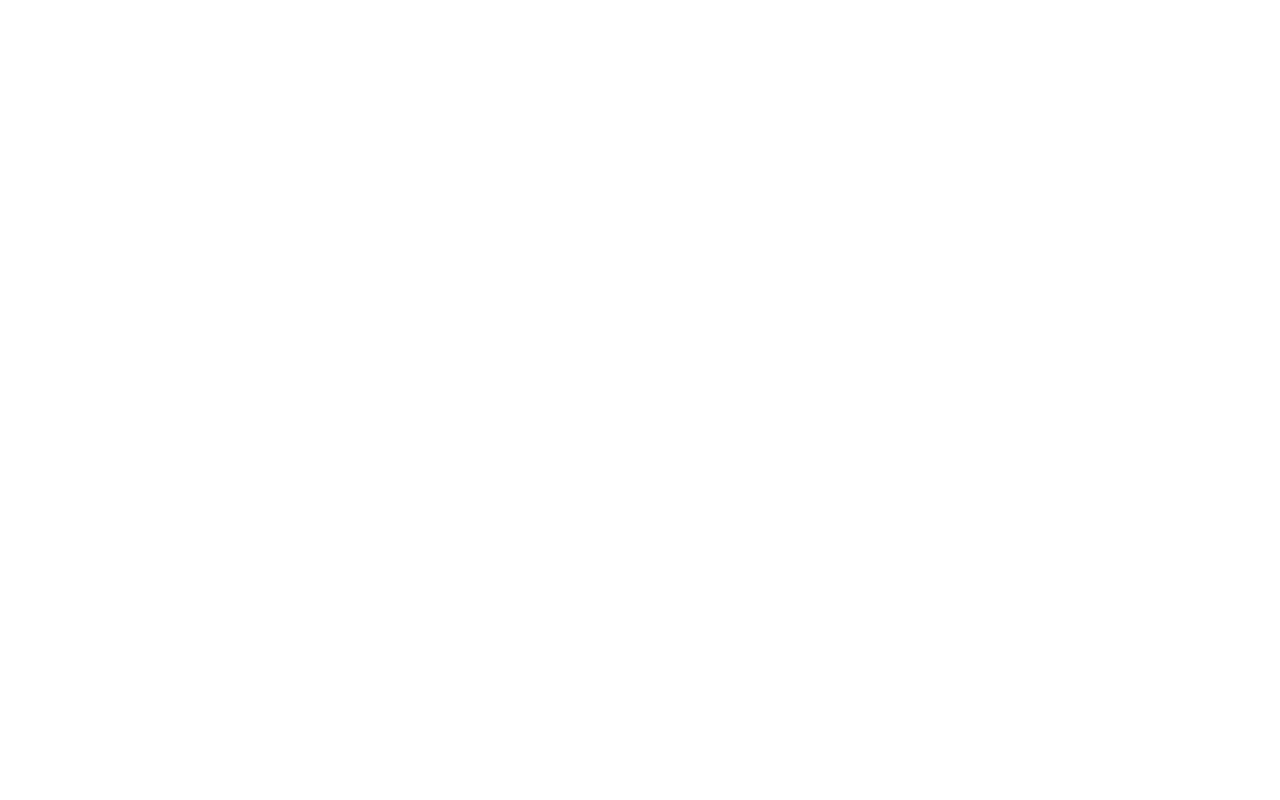
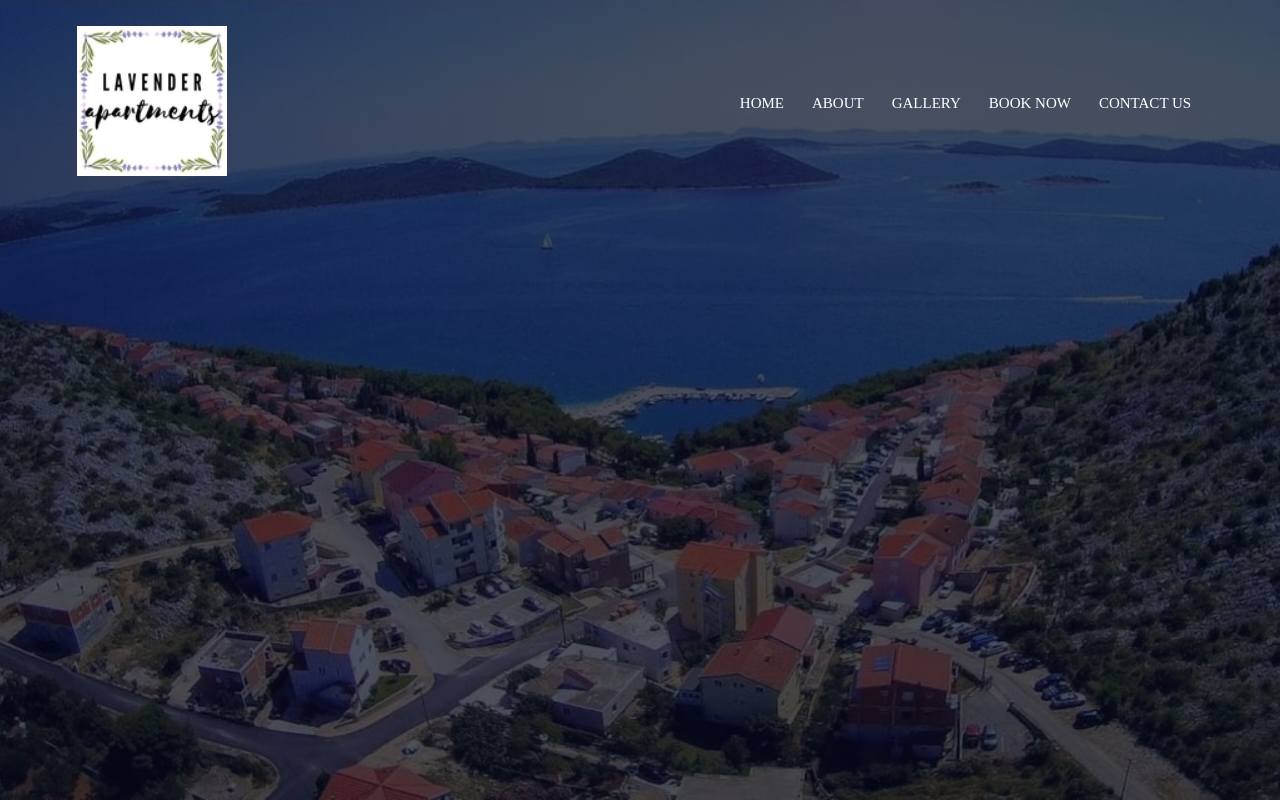
Before and after one commit to unizd-sit-web/projekt-1-ttl, a plain HTML site: page index.html in a window 1280 px wide. Drawn offline with Linux system fonts and the light colour scheme.

Commit message:
nav-links and background

```diff
--- a/css/style.css
+++ b/css/style.css
@@ -0,0 +1,37 @@
+*{
+    margin: 0;
+    padding: 0;
+}
+.header{
+    min-height: 100vh;
+    width: 100%;
+    background-image:linear-gradient(rgba(4,9,30,0.7),rgba(4,9,30,0.7)), url('../images/dest13.jpg');
+    background-position: center;
+    background-size: cover;
+    position: relative;
+}
+nav{
+    display: flex;
+    padding: 2% 6%;
+    justify-content: space-between;
+    align-items: center;
+}
+
+nav img{
+    width: 150px;
+}
+.nav-links{
+    flex: 1;
+    text-align: right;
+}
+.nav-links ul li{
+    list-style: none;
+    display: inline-block;
+    padding: 8px 12px;
+    position: relative;
+}
+.nav-links ul li a{
+    color: white;
+    text-decoration: none;
+    font-size: 15px;
+}
--- a/index.html
+++ b/index.html
@@ -4,10 +4,25 @@
     <meta charset="UTF-8">
     <meta http-equiv="X-UA-Compatible" content="IE=edge">
     <meta name="viewport" content="width=device-width, initial-scale=1.0">
-    <link rel="stylesheet" href="css/style.css">
+    <link rel="stylesheet" type="text/css" href="css/style.css">
     <title>Lavender apartments</title>
 </head>
 <body>
+   <section class="header">
+       <nav>
+           <a href="index.html"><img src="/images/logo.png" alt=""></a>
+           <div class="nav-links">
+               <ul>
+                   <li><a href="">HOME</a></li>
+                   <li><a href="">ABOUT</a></li>
+                   <li><a href="">GALLERY</a></li>
+                   <li><a href="">BOOK NOW</a></li>
+                   <li><a href="">CONTACT US</a></li>
+               </ul>
+           </div>
+       </nav>
+
+   </section>
 
 
 
```
Also changed, not shown: images/lolo12.png (added).
